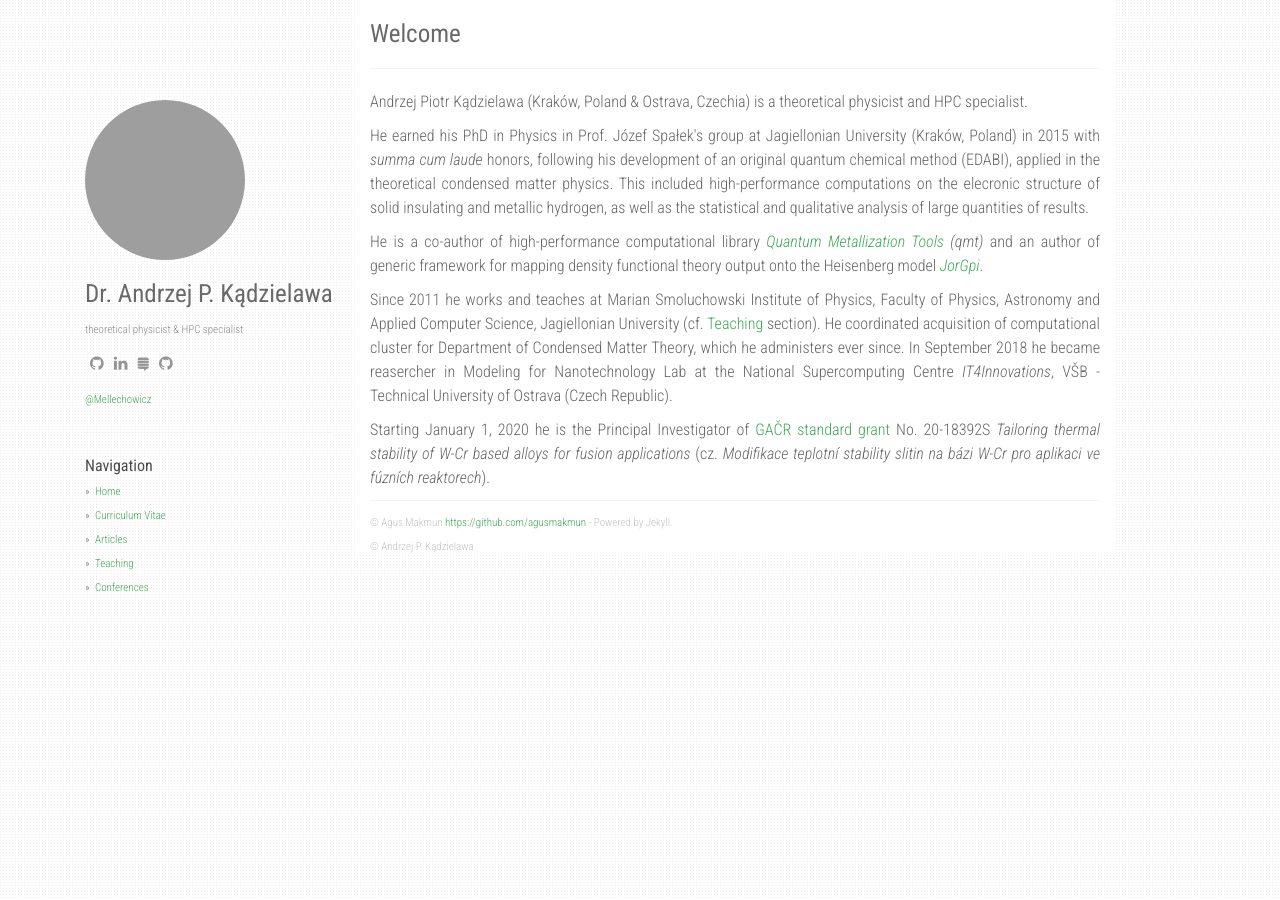
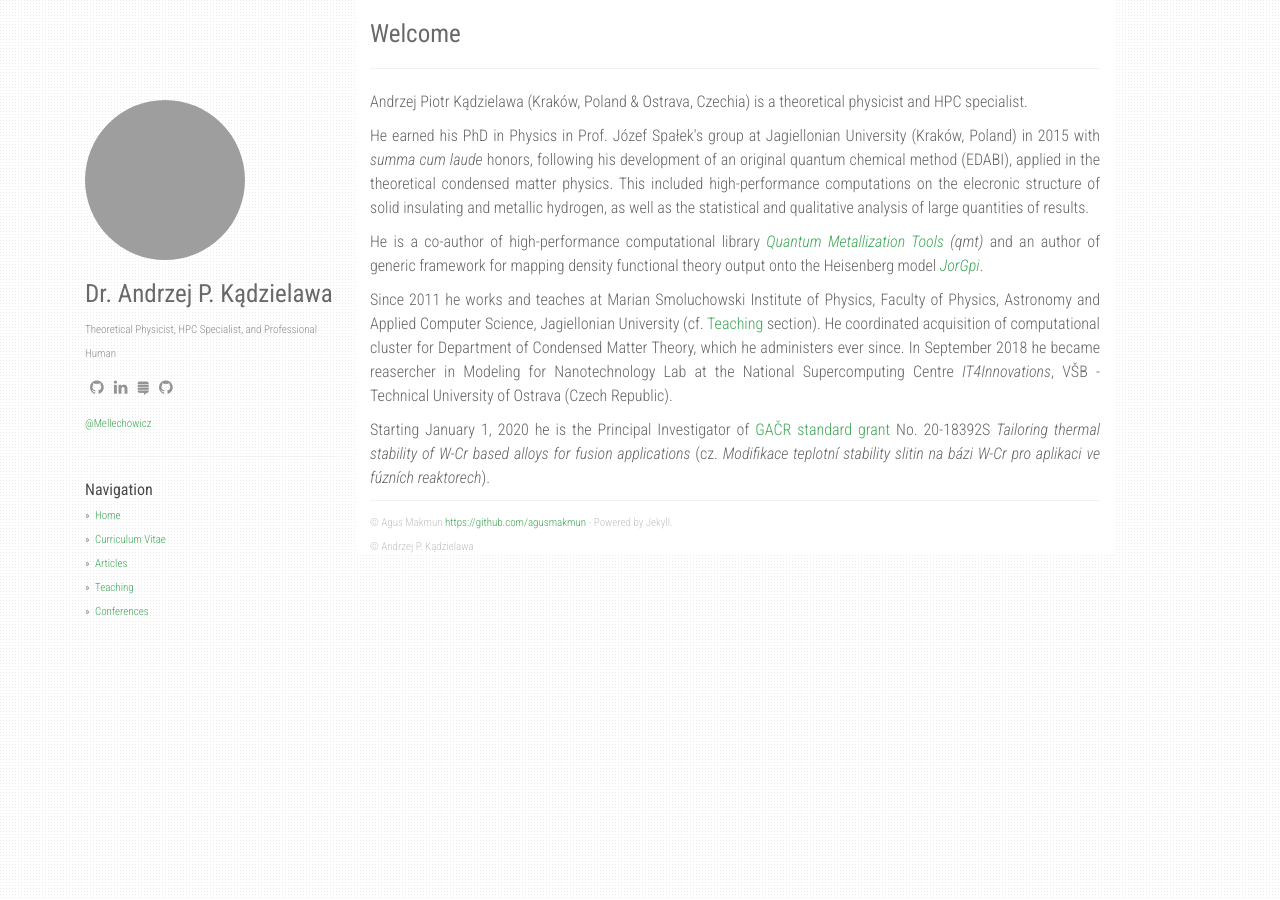
Before and after one commit to andrzejkadzielawa/andrzejkadzielawa.github.io, a Jekyll site: the page built from index.html, in a window 1280 px wide. Built offline with Jekyll 4.4.1, drawn with Linux system fonts in a browser that asks for light colours; nearby versions of some CDN libraries; the list of posts is cut into pages by our own code; grey boxes are pictures that could not be loaded.

Commit message:
Thu 12 Dec 2019 05:19:20 PM CET

```diff
--- a/_config.yml
+++ b/_config.yml
@@ -1,8 +1,8 @@
 title: Dr. Andrzej P. Kądzielawa
-description: github user page
+description: Andrzej P. Kądzielawa's homepage
 author: Dr. Andrzej P. Kądzielawa
 github: https://github.com/andrzejkadzielawa
-about: theoretical physicist & HPC specialist
+about: Theoretical Physicist, HPC Specialist, and Professional Human
 disqus_shortname: apkadzielawa
 google_analytics: UA-130945943-1
 avatar_url: /static/img/apk.png
```
